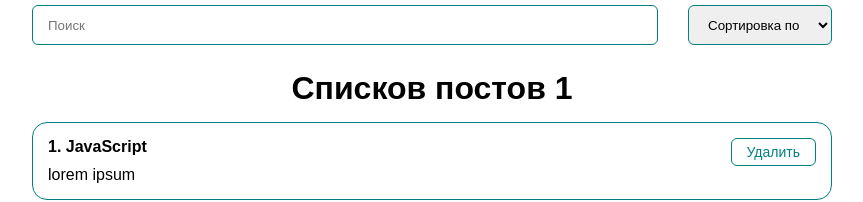
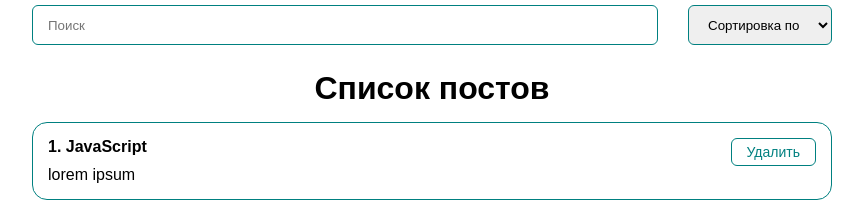
Before and after one commit to thesmol/react_ulbitv_course, a React (Vite) app: page / in a window 1280 px wide. Shown: the part 134-336 px from the top of the page, without its empty margins (208-1071 px from the left). Built offline with nearby package versions, Linux system fonts and the light colour scheme.

Commit message:
clean up the App component  by redesigning the PostList

```diff
--- a/src/App.jsx
+++ b/src/App.jsx
@@ -42,9 +42,7 @@ function App() {
 
   return (
     <div className='App'>
-      <PostForm
-        create={createPost}
-      />
+      <PostForm create={createPost} />
 
       <hr style={{ margin: '15px' }} />
       <PostFilter
@@ -52,17 +50,11 @@ function App() {
         setFilter={setFilter}
       />
 
-      {/*Условная отрисовка */}
-      {sortedAndSearchedPosts.length !== 0
-        ?
-        <PostList
-          posts={sortedAndSearchedPosts}
-          remove={removePost}
-          title="Списков постов 1"
-        />
-        :
-        <h2 style={{ textAlign: 'center', marginTop: '20px' }}>Постов не найдено</h2>
-      }
+      <PostList
+        posts={sortedAndSearchedPosts}
+        remove={removePost}
+        title="Список постов"
+      />
 
     </div>
   )
--- a/src/components/PostList.jsx
+++ b/src/components/PostList.jsx
@@ -3,6 +3,10 @@ import PropTypes from 'prop-types';
 
 
 function PostList({ posts, title, remove }) {
+    if (!posts.length) {
+        return <h2 style={{ textAlign: 'center', marginTop: '20px' }}>Постов не найдено</h2>
+    }
+
     return (
         <div>
             <h1 style={{
@@ -11,8 +15,8 @@ function PostList({ posts, title, remove }) {
             }}>{title}</h1>
             {posts.map((post, index) =>
                 <Post
-                    remove = {remove}
-                    number = {index + 1}
+                    remove={remove}
+                    number={index + 1}
                     key={post.id}
                     post={post}
                 />
```
